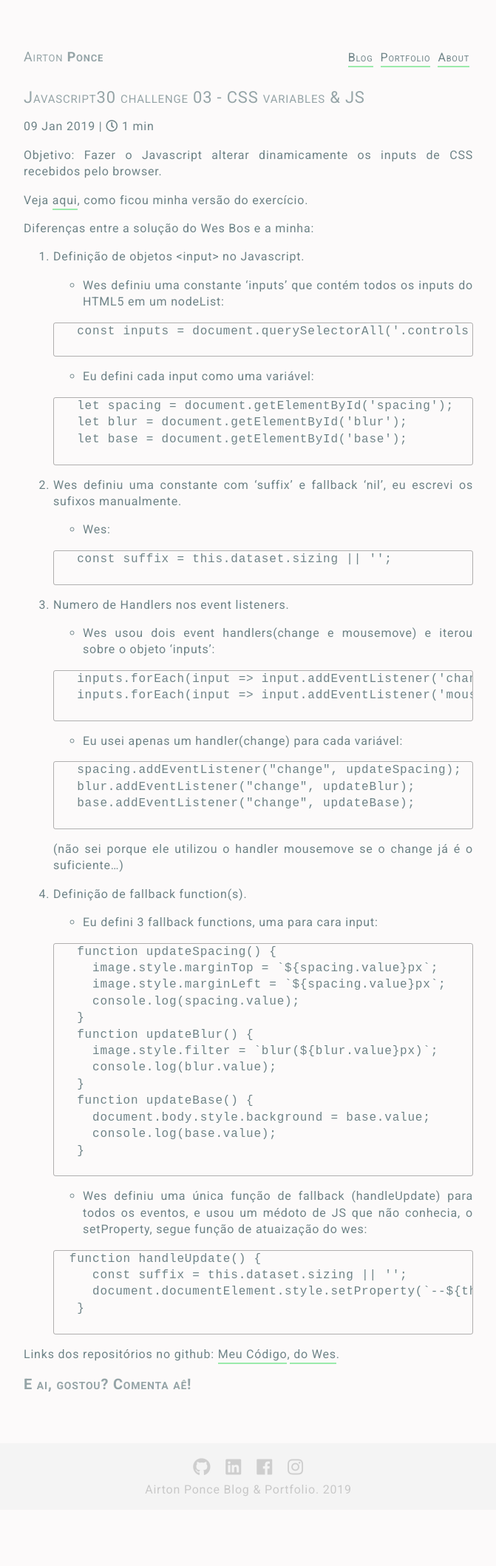
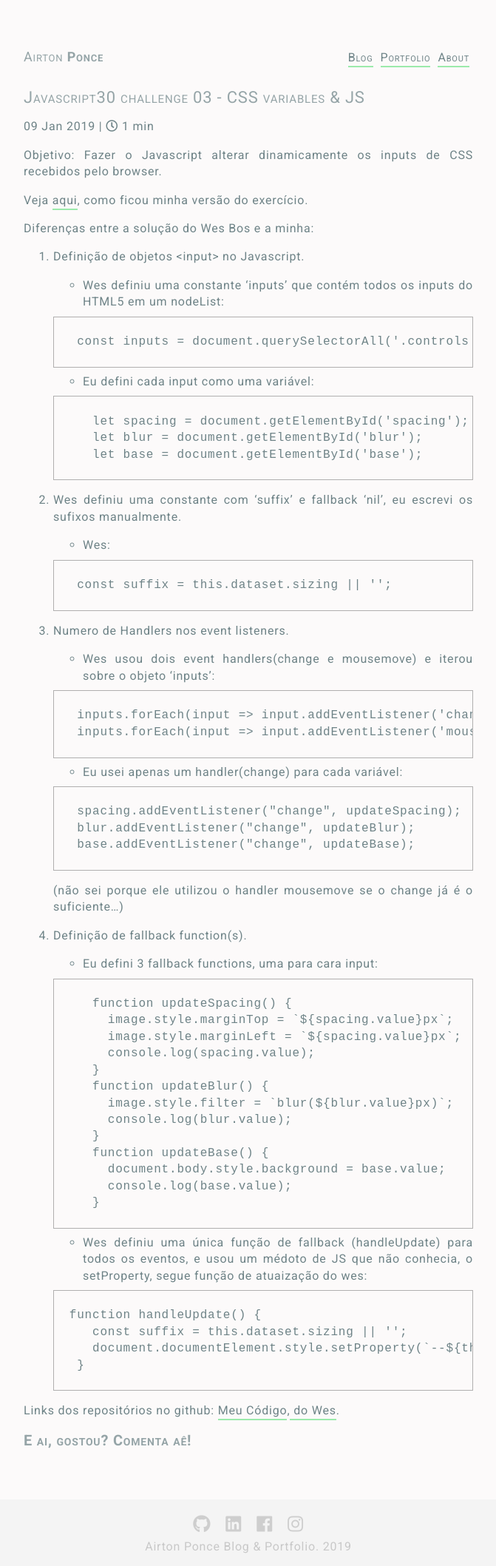
Before and after one commit to APonce911/jekyll-mywebsite, a Jekyll site: the page built from _posts/2019-01-09-Javascript30-03-CSS-Variables.md, in a window 1280 px wide. Shown: the whole page at 74% size, without its empty margins (304-975 px from the left). Built offline with Jekyll 4.4.1, drawn with Linux system fonts in a browser that asks for light colours; nearby versions of some CDN libraries; comment, search, counter and statistics services are not loaded; before the commit the page ends 2041 px from its top, so only the background shows below that.

Commit message:
add code tag and update snippet style

```diff
--- a/_posts/2019-01-09-Javascript30-03-CSS-Variables.md
+++ b/_posts/2019-01-09-Javascript30-03-CSS-Variables.md
@@ -13,41 +13,46 @@
     - Wes definiu uma constante ‘inputs’ que contém todos os inputs do HTML5 em um nodeList:
 
     <pre>
+      <code>
       const inputs = document.querySelectorAll('.controls input');
-    </pre>
+      </code></pre>
 
     - Eu defini cada input como uma variável:
 
     <pre>
-      let spacing = document.getElementById('spacing');
-      let blur = document.getElementById('blur');
-      let base = document.getElementById('base');
-    </pre>
+      <code>
+        let spacing = document.getElementById('spacing');
+        let blur = document.getElementById('blur');
+        let base = document.getElementById('base');
+      </code></pre>
 
 1. Wes definiu uma constante com ‘suffix’ e fallback ‘nil’, eu escrevi os sufixos manualmente.
 
     - Wes:
 
     <pre>
+      <code>
       const suffix = this.dataset.sizing || '';
-    </pre>
+    </code></pre>
 
 1. Numero de Handlers nos event listeners.
 
     - Wes usou dois event handlers(change e mousemove) e iterou sobre o objeto ‘inputs’:
 
     <pre>
+      <code>
       inputs.forEach(input => input.addEventListener('change', handleUpdate));
       inputs.forEach(input => input.addEventListener('mousemove', handleUpdate));
-    </pre>
+    </code></pre>
 
     - Eu usei apenas um handler(change) para cada variável:
 
     <pre>
+      <code>
       spacing.addEventListener("change", updateSpacing);
       blur.addEventListener("change", updateBlur);
       base.addEventListener("change", updateBase);
-    </pre>
+    </code></pre>
 
     (não sei porque ele utilizou o handler mousemove se o change já é o suficiente…)
 
@@ -57,29 +62,31 @@
     - Eu defini 3 fallback functions, uma para cara input:
 
     <pre>
-      function updateSpacing() {
-        image.style.marginTop = `${spacing.value}px`;
-        image.style.marginLeft = `${spacing.value}px`;
-        console.log(spacing.value);
-      }
-      function updateBlur() {
-        image.style.filter = `blur(${blur.value}px)`;
-        console.log(blur.value);
-      }
-      function updateBase() {
-        document.body.style.background = base.value;
-        console.log(base.value);
-      }
-    </pre>
+      <code>
+        function updateSpacing() {
+          image.style.marginTop = `${spacing.value}px`;
+          image.style.marginLeft = `${spacing.value}px`;
+          console.log(spacing.value);
+        }
+        function updateBlur() {
+          image.style.filter = `blur(${blur.value}px)`;
+          console.log(blur.value);
+        }
+        function updateBase() {
+          document.body.style.background = base.value;
+          console.log(base.value);
+        }
+      </code></pre>
 
     - Wes definiu uma única função de fallback (handleUpdate) para todos os eventos, e usou um médoto de JS que não conhecia, o setProperty, segue função de atuaização do wes:
 
     <pre>
+      <code>
      function handleUpdate() {
         const suffix = this.dataset.sizing || '';
         document.documentElement.style.setProperty(`--${this.name}`, this.value + suffix);
       }
-    </pre>
+    </code></pre>
 
 
 Links dos repositórios no github:
--- a/_sass/snippet.scss
+++ b/_sass/snippet.scss
@@ -4,24 +4,21 @@
   // display: block;
   // font-family: monospace;
   // white-space: pre;
-  // margin: 0.5em 0;
-  overflow: auto;
+  margin: 0.5rem 0;
+  overflow-x: auto;
+  overflow-y: hidden;
   border: 1px solid $dark-grey;
   border-color: rgba(0,0,0,0.3);
-  border-radius: 3px;
+  // border-radius: 1px;
 }
 ::-webkit-scrollbar:horizontal {
   height: 8px;
   background-color: $light-grey;
 }
-
-// pre {
-//   width: 500px;                          /* specify width  */
-//   white-space: pre-wrap;                 /* CSS3 browsers  */
-//   white-space: -moz-pre-wrap !important; /* 1999+ Mozilla  */
-//   white-space: -pre-wrap;                /* Opera 4 thru 6 */
-//   white-space: -o-pre-wrap;              /* Opera 7 and up */
-//   word-wrap: break-word;                 /* IE 5.5+ and up */
-//   /* overflow-x: auto; */                /* Firefox 2 only */
-//   /* width: 99%; */          /* only if needed */
-//   }
+::-webkit-scrollbar-thumb:horizontal {
+  background-color: rgba(0,0,0,0.1);
+  -webkit-box-shadow: inset 0 0 1px rgba(0,0,0,.3);
+}
+::-webkit-scrollbar-thumb:horizontal:hover {
+  background-color: rgba(0,0,0,0.15);
+}
```
